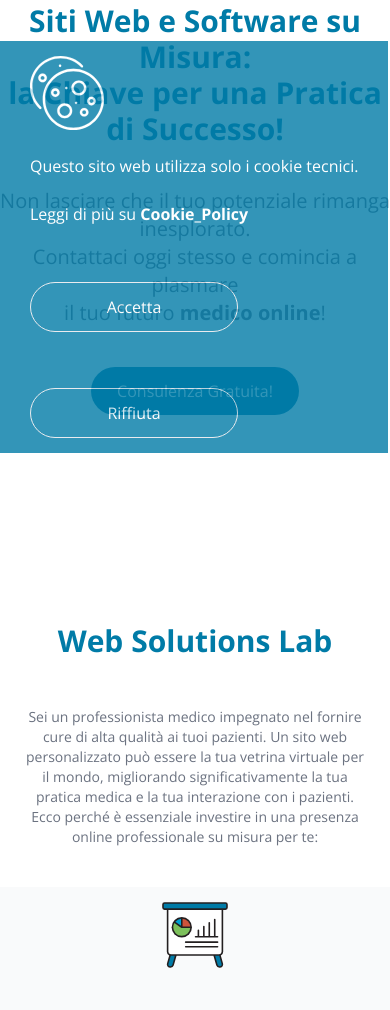
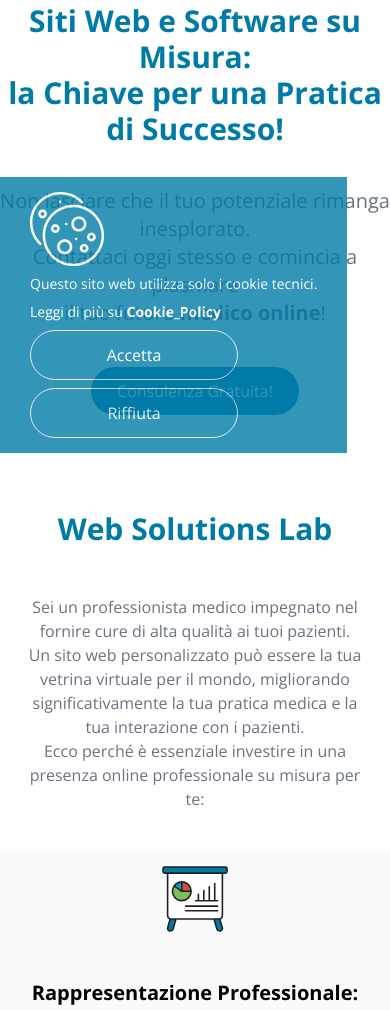
Before and after one commit to marynasotnyk85/websolutionslab, a website: page index.html in a window 390 px wide. Shown: the part 391-1401 px from the top of the page. Drawn offline with nearby package versions, Linux system fonts and the light colour scheme.

Commit message:
cookie mobile

```diff
--- a/index.html
+++ b/index.html
@@ -97,14 +97,16 @@
 
 
 
-  <section id="info" class="pt-52" >
+  <section id="info" class="pt-12 md:pt-52" >
       <!-- Info Container -->
       <div class="container mx-auto px-6 text-center  ">
 
-        <h1 class="text-3xl font-bold text-center md:text-4xl md:text-left text-ceruleanBlue md:pt-52">
+        <h1 class="text-3xl font-bold text-center md:text-4xl md:text-left text-ceruleanBlue pt-12 md:pt-52">
         Web Solutions Lab</h1>
-        <p class=" mx-auto mb-10 pt-12 text-sm md:max-w-xl md:text-lg text-gray-500 ">
-          Sei un professionista medico impegnato nel fornire cure di alta qualità ai tuoi pazienti. Un sito web personalizzato può essere la tua vetrina virtuale per il mondo, migliorando significativamente la tua pratica medica e la tua interazione con i pazienti. Ecco perché è essenziale investire in una presenza online professionale su misura per te:
+        <p class=" mx-auto mb-10 pt-12 text-md md:max-w-xl md:text-lg text-gray-500 ">
+          Sei un professionista medico impegnato nel fornire cure di alta qualità ai tuoi pazienti.<br>
+          Un sito web personalizzato può essere la tua vetrina virtuale per il mondo, migliorando significativamente la tua pratica medica e la tua interazione con i pazienti. <br>
+          Ecco perché è essenziale investire in una presenza online professionale su misura per te:
        </p>
       </div>
     </section>
@@ -200,10 +202,7 @@
       </div>
     </section>
 
-    <section id="">
-      <div>
-       </div>
-    </section>
+
 
 
   <section id="info" class="pt-12" >
@@ -219,7 +218,7 @@
 
 
     <!-- Early Access Section -->
-    <section id="emailform" class="px-6 pt-8 md:px-0 ">
+    <section id="emailform" class="px-6 pt-24 md:px-0 ">
       <div
         class="mb-10 bottom-32 top-10 max-w-4xl mx-auto p-10 px-6 space-y-6 text-center rounded-lg bg-gray-200 "
       >
@@ -232,7 +231,7 @@
         </p>
         <!-- Input & Button Container -->
         <div
-          class="flex flex-col items-center space-y-6 md:flex-row md:space-y-0 md:space-x-6"
+          class="flex flex-col items-center space-x-3 space-y-6 md:flex-row md:space-y-0 md:space-x-6"
         >
         <div  class="w-full md:flex-1">
   <!--  <form method="POST" action="/send-email">      -->
@@ -240,7 +239,7 @@
               type="text"
               name="email"
               id ="emailInput"
-              class="w-75 px-10 py-3 rounded-full focus:outline-none"
+              class="w-75 px-4 md:px-10 py-3 rounded-full focus:outline-none"
               placeholder="Inserisci la tua email "
             />
 
@@ -266,11 +265,10 @@
           <h5 class="text-2xl font-bold text-ceruleanBlue py-8"> Grazie di avverci inviato la Sua email! <br><br>
             In breve La contattatiamo personalmente  </h5>
       </div>
-
     </section>
 
      <!-- Cookie -->
-    <div id="cookie" class="cookie hidden bg-ceruleanBlue text-white mx-10 p-8  flex-col justify-items-center md:flex-row items-center space-y-6  md:space-y-0">
+    <div id="cookie" class="cookie hidden bg-ceruleanBlue text-white mx-10 p-8  flex-col justify-items-center md:flex-row items-center space-y-2  md:space-y-0">
       <!-- Image -->
       <div class="top-20 w-48">
         <img
@@ -278,10 +276,10 @@
           alt="cookie"
         />
       </div>
-      <div class="">Questo sito web utilizza solo i cookie tecnici. </div>
-        <div>Leggi di più su <a href="/cookie_policy"><span class="font-bold hover:text-darkBlue "> Cookie_Policy</span></a>       </div>
-         <div class="pt-8"><button id="accept" class=" center p-3 rounded-full w-52 border border-solid border-white  text-white bg-ceruleanBlue hover:scale-95 hover:bg-darkBlue hover:text-white"> Accetta</button></div>
-        <div class="pt-8"><button id="reject" class=" center p-3 rounded-full w-52 border border-solid border-white text-white bg-ceruleanBlue hover:scale-95 hover:bg-darkBlue hover:text-white"> Riffiuta</button></div>
+      <div class="text-sm">Questo sito web utilizza solo i cookie tecnici. </div>
+        <div class="text-sm">Leggi di più su <a href="/cookie_policy"><span class="font-bold hover:text-darkBlue "> Cookie_Policy</span></a>       </div>
+         <div class="md:pt-8"><button id="accept" class=" center p-3 rounded-full w-52 border border-solid border-white  text-white bg-ceruleanBlue hover:scale-95 hover:bg-darkBlue hover:text-white"> Accetta</button></div>
+        <div class="md:pt-8"><button id="reject" class=" center p-3 rounded-full w-52 border border-solid border-white text-white bg-ceruleanBlue hover:scale-95 hover:bg-darkBlue hover:text-white"> Riffiuta</button></div>
 
   </div>
 
@@ -453,7 +451,7 @@ body: JSON.stringify({ email: email }), // Send the email as JSON
             new AWN().success('Grazie per averci contattati!', {durations: {alert: 0}});
             document.getElementById('emailInput').value="";
             emailform.setAttribute('class', 'hidden');
-            thanksDiv.setAttribute('class', 'visible bg-gray-200 ');
+            thanksDiv.setAttribute('class', 'visible bg-gray-200 rounded-lg ');
         })
         .catch(error => {
             console.error('Error:', error);
```
